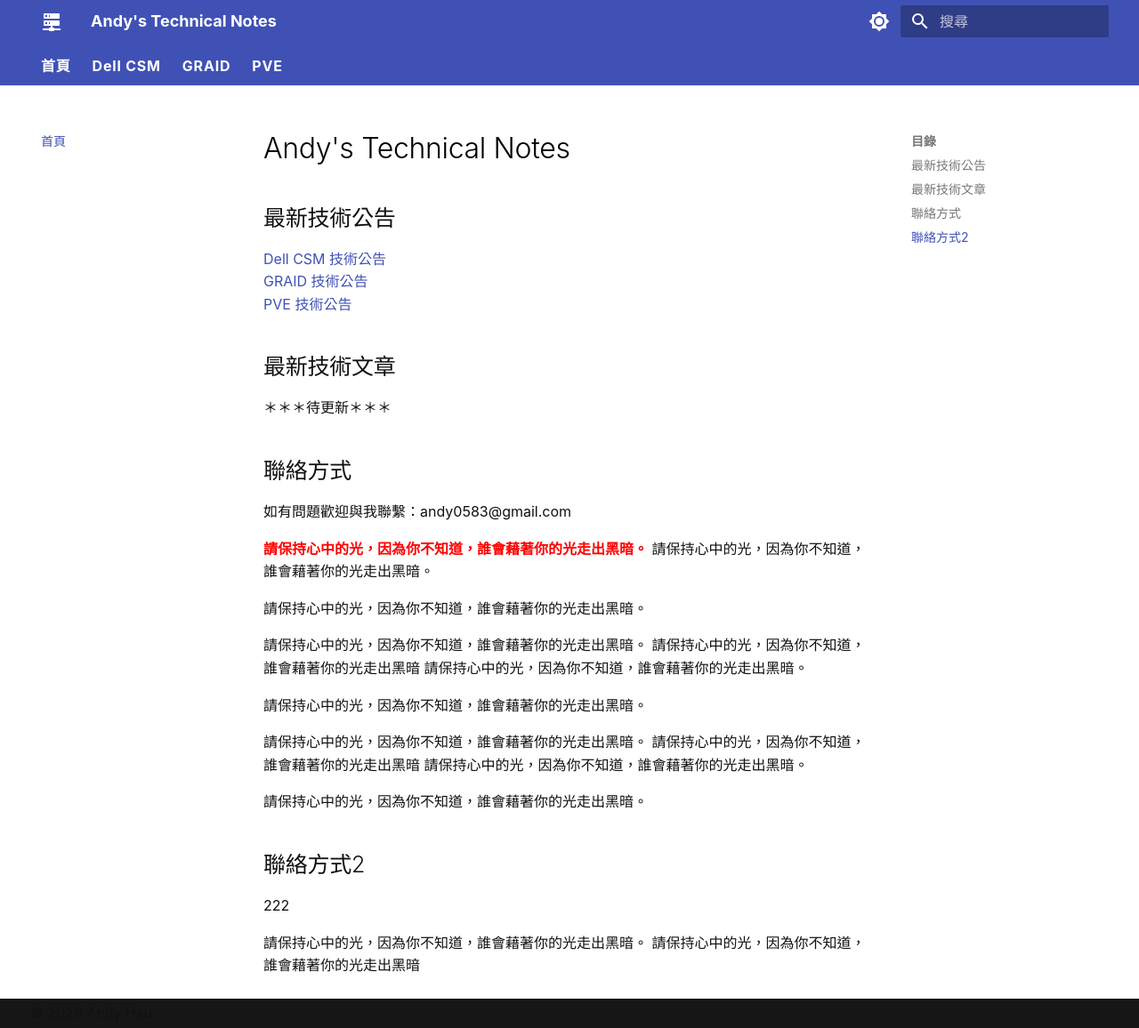
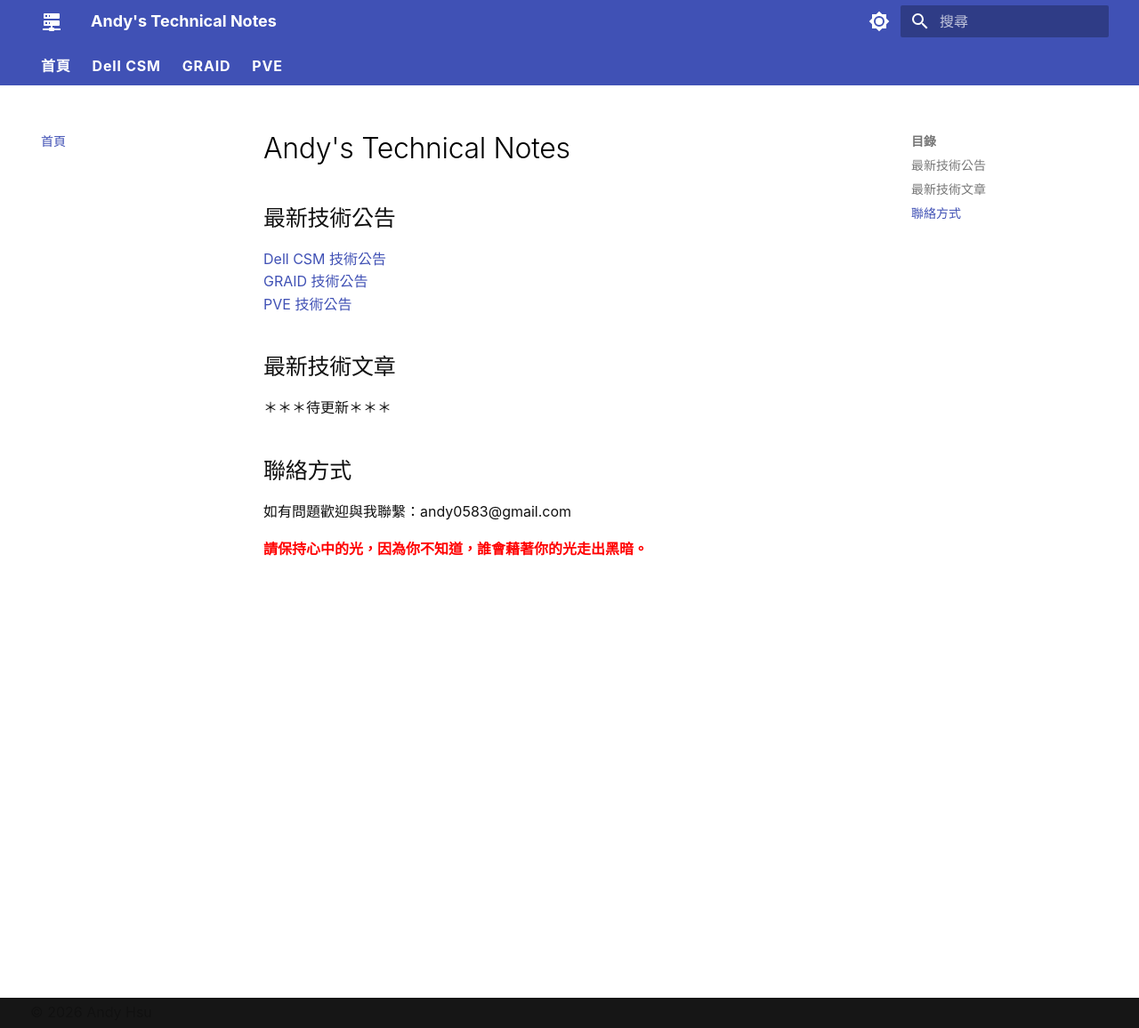
Before and after one commit to Andy0583/Metaage, an MkDocs documentation site: the page built from docs/index.md, in a window 1280 px wide and 1156 px high. Shown: the whole window at 89% size. Built offline with MkDocs 1.6.1 and Material for MkDocs 9.7.7, drawn with Linux system fonts in a browser that asks for light colours.

Commit message:
Clean up repetitive content in index.md
Removed repetitive text about maintaining inner light from the document.

```diff
--- a/docs/index.md
+++ b/docs/index.md
@@ -15,23 +15,3 @@
 如有問題歡迎與我聯繫：andy0583@gmail.com
 
 **<font color=#FF0000> 請保持心中的光，因為你不知道，誰會藉著你的光走出黑暗。</font>**
-請保持心中的光，因為你不知道，誰會藉著你的光走出黑暗。
-
-請保持心中的光，因為你不知道，誰會藉著你的光走出黑暗。
-
-請保持心中的光，因為你不知道，誰會藉著你的光走出黑暗。
-請保持心中的光，因為你不知道，誰會藉著你的光走出黑暗
-請保持心中的光，因為你不知道，誰會藉著你的光走出黑暗。
-
-請保持心中的光，因為你不知道，誰會藉著你的光走出黑暗。
-
-請保持心中的光，因為你不知道，誰會藉著你的光走出黑暗。
-請保持心中的光，因為你不知道，誰會藉著你的光走出黑暗
-請保持心中的光，因為你不知道，誰會藉著你的光走出黑暗。
-
-請保持心中的光，因為你不知道，誰會藉著你的光走出黑暗。
-## 聯絡方式2
-222
-
-請保持心中的光，因為你不知道，誰會藉著你的光走出黑暗。
-請保持心中的光，因為你不知道，誰會藉著你的光走出黑暗
```
